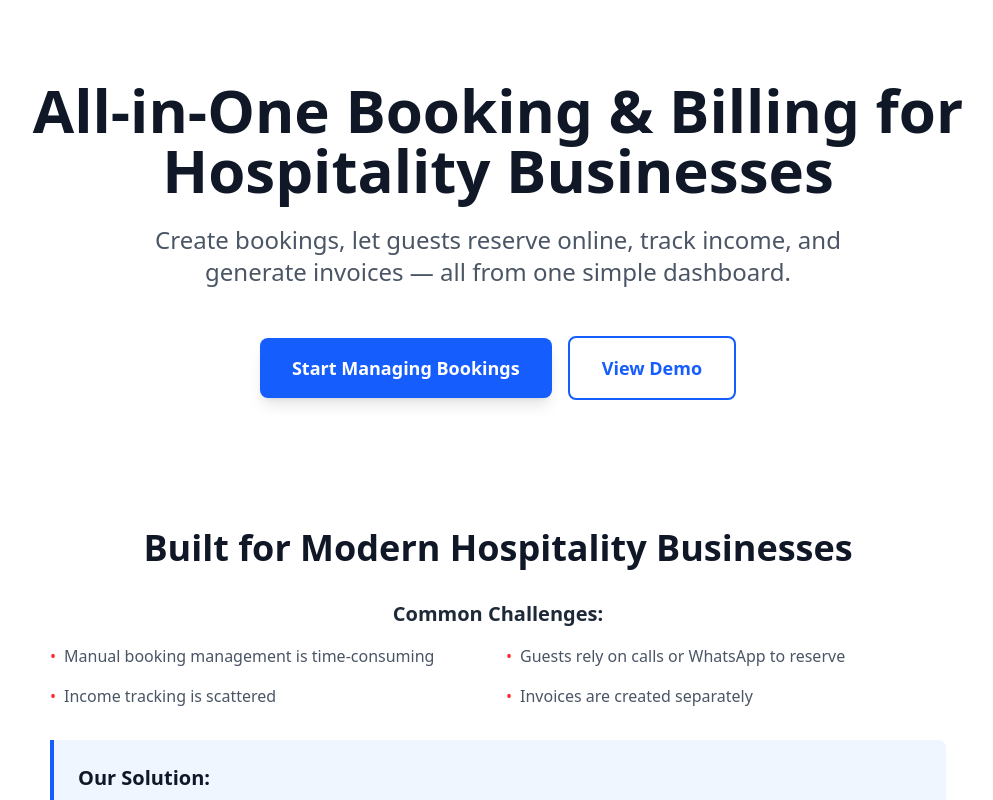
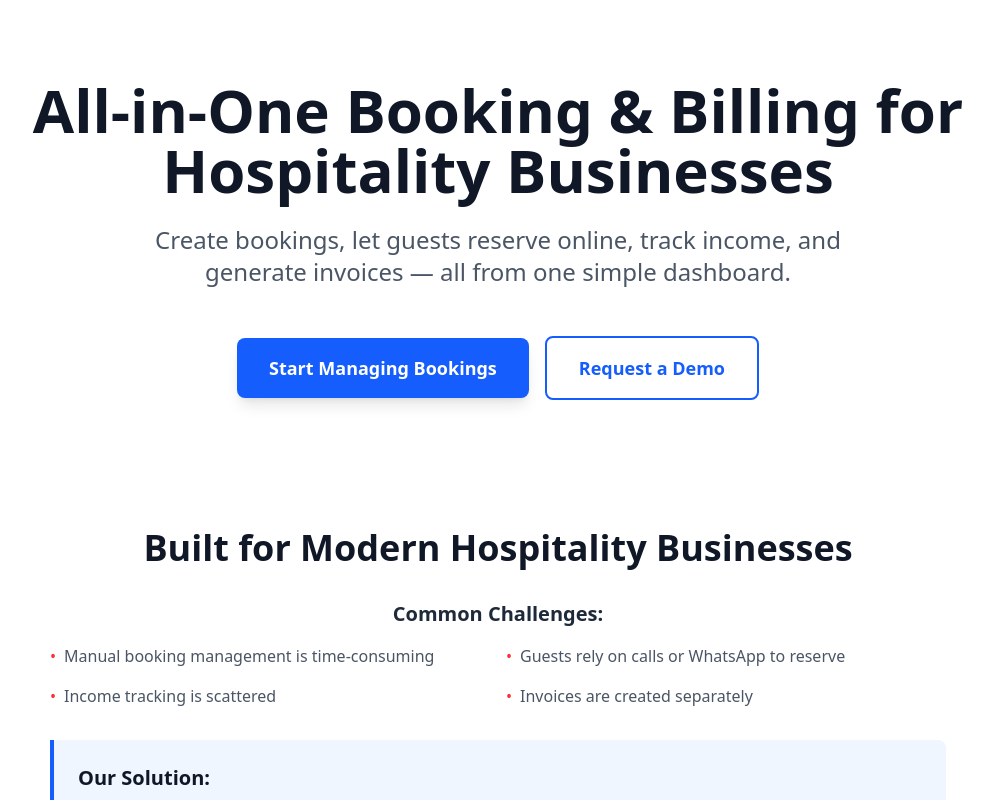
Before and after one commit to jwaiswa7/schedulze_ui, a React (Vite) app: page / in a window 1280 px wide. Shown: the top 800 px of the page, without its empty margins (142-1135 px from the left). Built offline with nearby package versions, Linux system fonts and the light colour scheme.

Commit message:
Add request a demo link

```diff
--- a/src/components/CTASection.jsx
+++ b/src/components/CTASection.jsx
@@ -14,7 +14,7 @@ function CTASection() {
               Get Started
             </a>
             <a
-              href="#demo"
+              href="https://calendly.com/joshua-waiswa-schedulze/30min" target="_blank"
               className="inline-block bg-blue-700 text-white border-2 border-white px-8 py-4 rounded-lg font-semibold text-lg hover:bg-blue-800 transition-colors"
             >
               Request a Demo
--- a/src/components/HeroSection.jsx
+++ b/src/components/HeroSection.jsx
@@ -16,10 +16,10 @@ function HeroSection() {
             Start Managing Bookings
           </a>
           <a
-            href="#demo"
+            href="https://calendly.com/joshua-waiswa-schedulze/30min" target="_blank"
             className="inline-block bg-white text-blue-600 border-2 border-blue-600 px-8 py-4 rounded-lg font-semibold text-lg hover:bg-blue-50 transition-colors"
           >
-            View Demo
+          Request a Demo
           </a>
         </div>
       </div>
```
